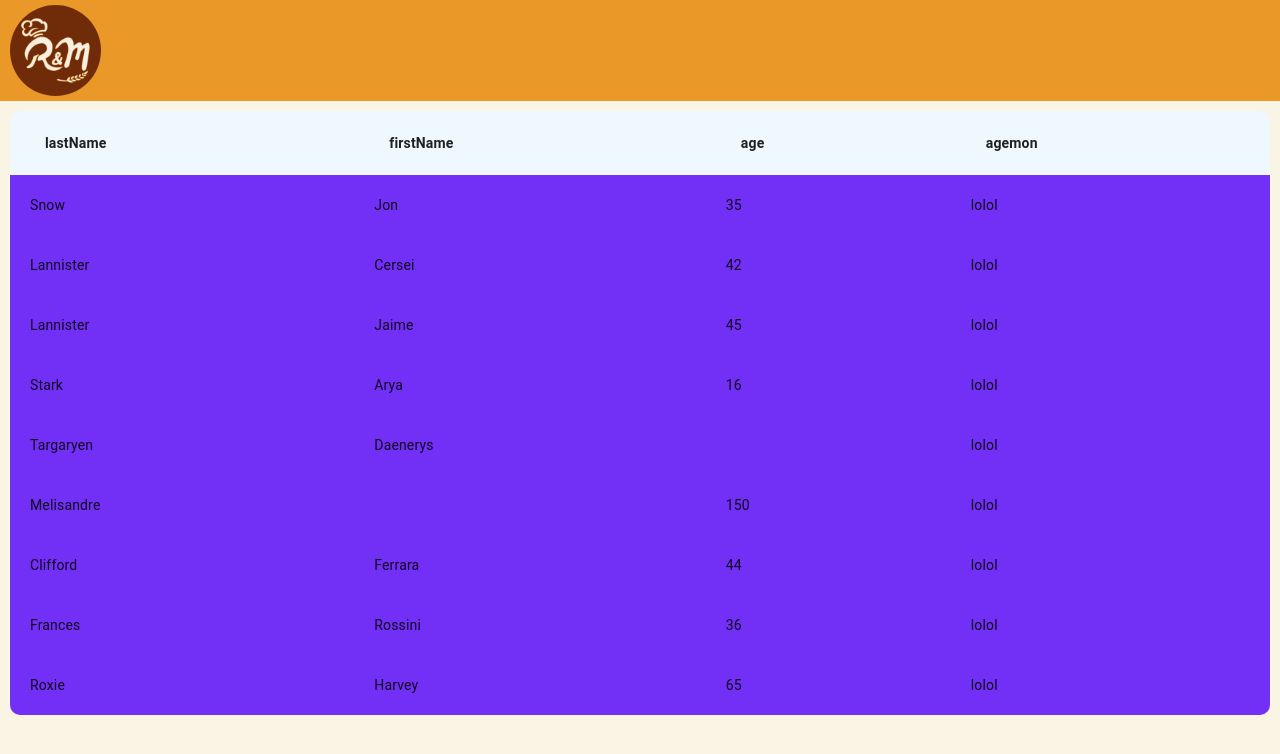
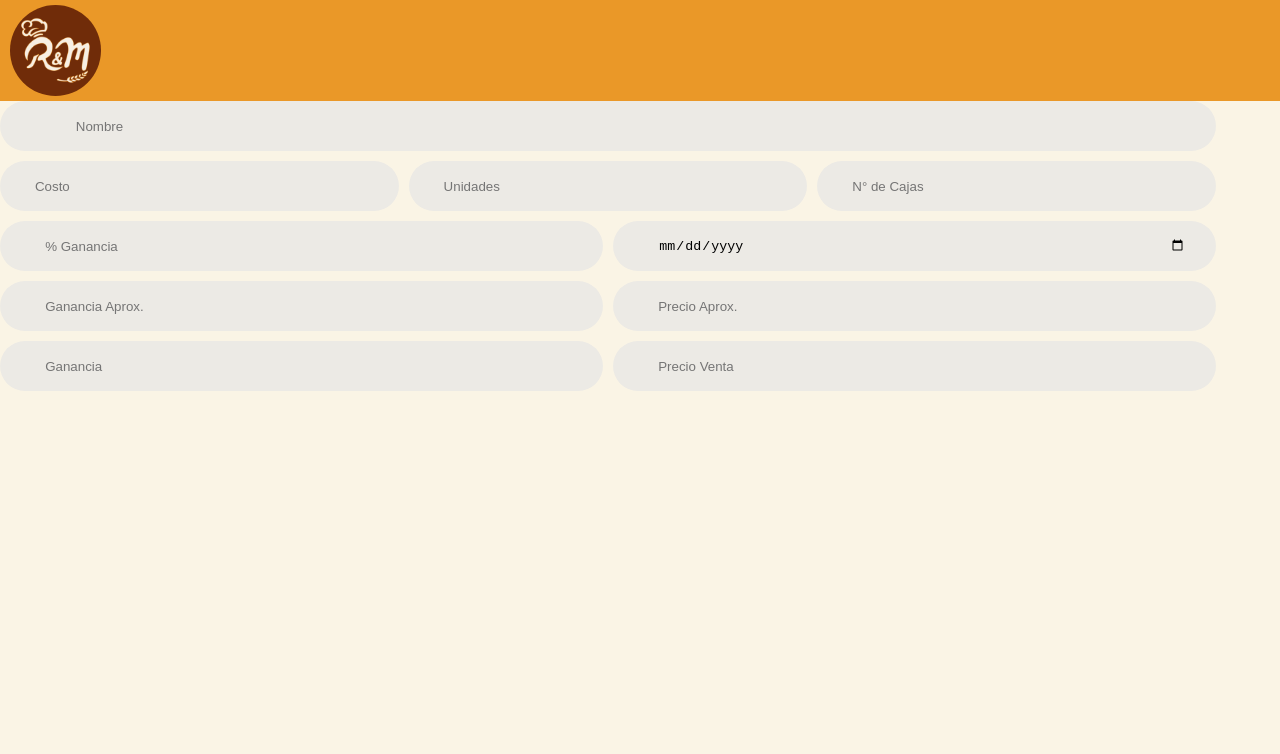
Before and after one commit to Rashord/PanaderiaFront, a React (Vite) app: page / in a window 1280 px wide. Shown: the top 754 px of the page. Built offline with nearby package versions, Linux system fonts and the light colour scheme.

Commit message:
formulario inputs

```diff
--- a/src/App.jsx
+++ b/src/App.jsx
@@ -1,5 +1,6 @@
 import HeaderApp from './components/header/HeaderApp'
 import { CustomDataTable } from './components/privateContent/CustomDataTable'
+import { FormularioAdd } from './components/privateContent/FormularioAdd'
 import InventarioScreenPublic from './components/publicContent/InventarioScreenPublic'
 
 function App() {
@@ -7,7 +8,7 @@ function App() {
   return (
     <div>
       <HeaderApp/>
-      <CustomDataTable/>
+      <FormularioAdd/>
     </div>
   )
 }
--- /dev/null
+++ b/src/components/customInput/CustomInput.jsx
@@ -0,0 +1,12 @@
+import '../../index.css'
+
+export function CustomInput ( {tipo,  holder} ) {
+    return(
+        <div className='searchContainer'>
+            <input
+                type={tipo}
+                placeholder={holder}
+            />
+        </div>
+    )
+}
--- /dev/null
+++ b/src/components/privateContent/FormularioAdd.jsx
@@ -0,0 +1,26 @@
+import { CustomInput } from "../customInput/CustomInput";
+
+export function FormularioAdd () {
+    return(
+        <form style={{display: 'flex', flexDirection: 'column', rowGap:'10px', width: '95%', justifyItems: 'center'}}>
+            <CustomInput tipo={'text'} holder={ 'Nombre' }/>
+            <div style={{display: "flex", flexDirection: 'row', columnGap: '10px'}}>
+                <CustomInput tipo={'number'} holder={ 'Costo' }/>
+                <CustomInput tipo={'number'} holder={ 'Unidades' }/>
+                <CustomInput tipo={'number'} holder={ 'N° de Cajas' }/>
+            </div>
+            <div style={{display: "flex", flexDirection: 'row', columnGap: '10px'}}>
+                <CustomInput tipo={'number'} holder={ '% Ganancia' }/>
+                <CustomInput tipo={'date'} holder={ 'Vencimiento' }/>
+            </div>
+            <div style={{display: "flex", flexDirection: 'row', columnGap: '10px'}}>
+                <CustomInput tipo={'number'} holder={ 'Ganancia Aprox.' }/>
+                <CustomInput tipo={'number'} holder={ 'Precio Aprox.' }/>
+            </div>
+            <div style={{display: "flex", flexDirection: 'row', columnGap: '10px'}}>
+                <CustomInput tipo={'number'} holder={ 'Ganancia' }/>
+                <CustomInput tipo={'number'} holder={ 'Precio Venta' }/>
+            </div>
+        </form>
+    )
+}
--- a/src/index.css
+++ b/src/index.css
@@ -15,3 +15,26 @@ body {
   margin: 0;
   width: 100%;
 }
+input {
+  height: 2rem;
+  border-width: 0px;
+  width: 90%;
+  padding-block: 20px ;
+  padding-left: 15px;
+  background-color: transparent;
+  box-sizing: border-box;
+}
+input:focus {
+  outline: none;
+  border-color: transparent;
+}
+.searchContainer{
+    display: flex;
+    flex-direction:row;
+    align-items: center;
+    justify-content: center;
+    padding-block: 5px;
+    width: 100%;
+    border-radius: 30px;
+    background-color: #eceae5;
+}
```
